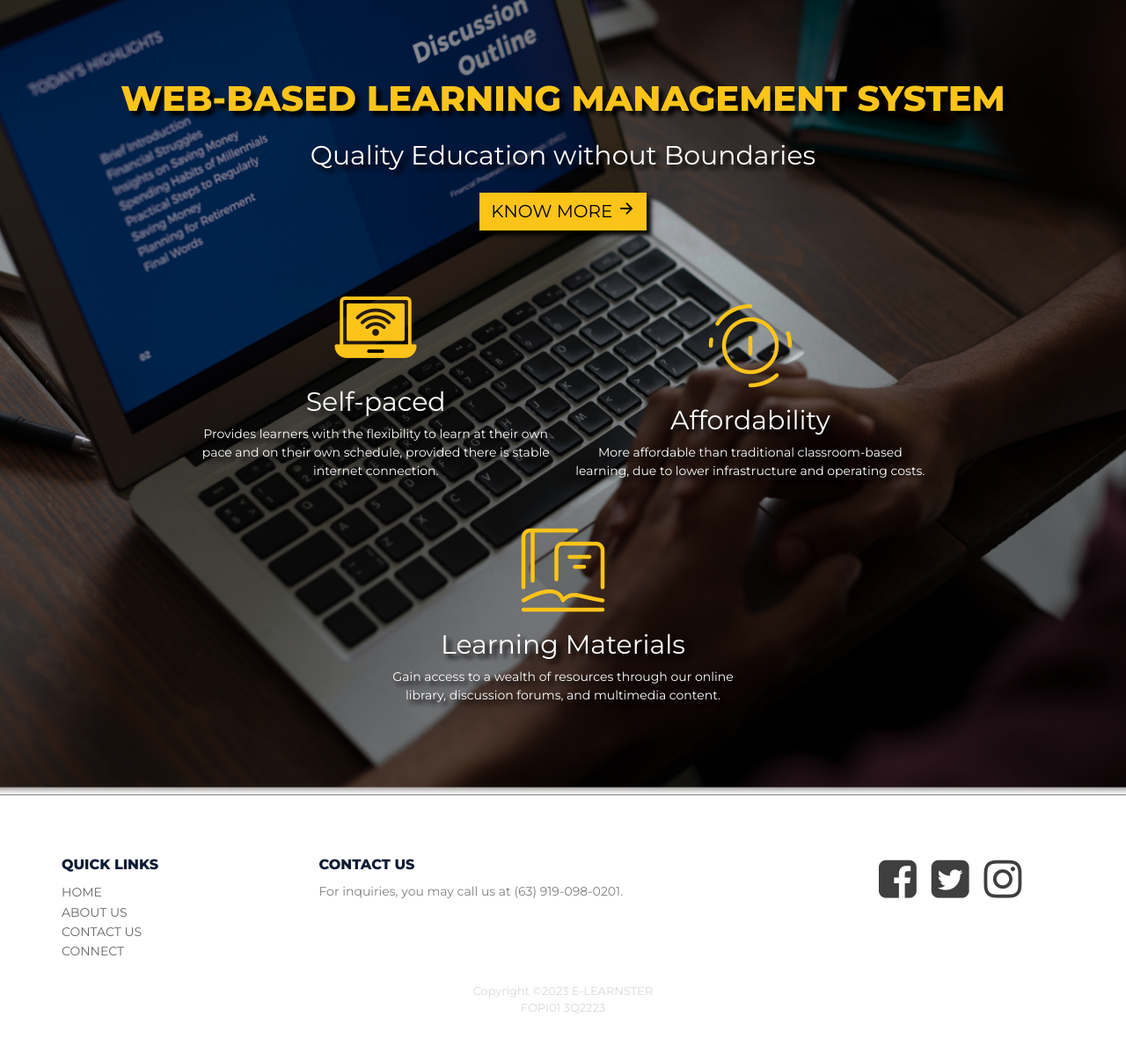
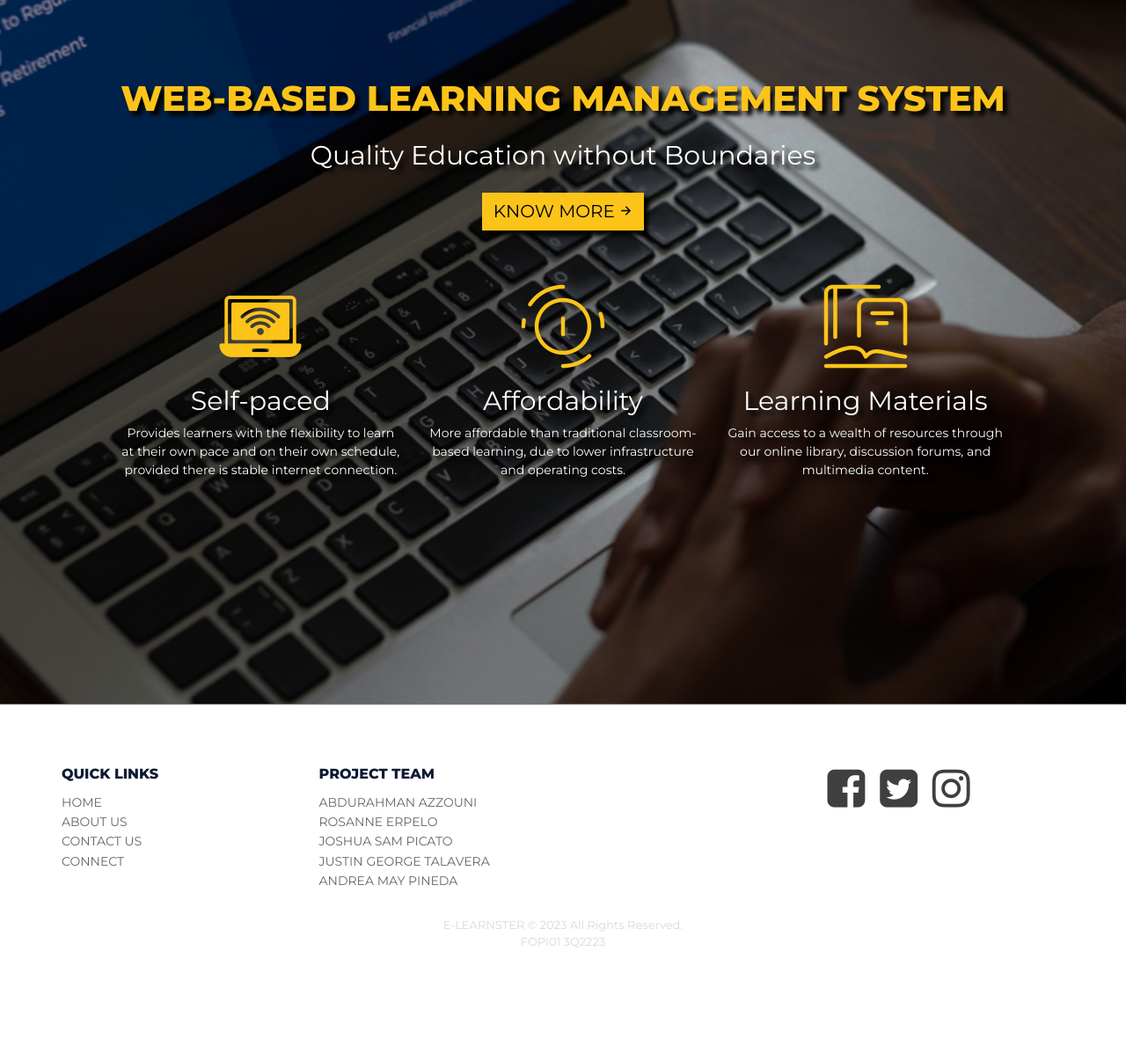
Before and after one commit to abudi6/IT120P_project, a PHP site: page / in a window 1280 px wide. Shown: the part 90-1296 px from the top of the page at 88% size. After the commit the page ends 1167 px from the top, so only its background shows below. Run offline with PHP 8.4, Linux system fonts and the light colour scheme.

Commit message:
CODING ITERATION WEEK 8

```diff
--- a/css/index.css
+++ b/css/index.css
@@ -15,7 +15,7 @@ body{
     min-height: 100vh;
     background-image: url("../assets/Picture1.png");
     background-repeat: no-repeat;
-    background-size:cover;
+    background-size: auto;
     background-position:center;
     padding:70px;
 }
@@ -54,7 +54,7 @@ body{
 }
 
 .btn ion-icon{
-    font-size: 20px;
+    font-size: 15px;
     align-items:inherit;
 }
 
@@ -71,9 +71,9 @@ section{
 
 .box {
     height:auto;
-    width:50vh;
+    width:40vh;
     display:inline-block;
-    margin:11px;
+    margin:10px;
 
  }
 
--- a/css/navbar-footer.css
+++ b/css/navbar-footer.css
@@ -102,13 +102,13 @@ nav a{
     list-style:none;
     line-height:1.6;
     font-size:14px;
-    margin-bottom:0;
+    margin-bottom:5px;
+    opacity:0.6;
   }
 
   .footer-dark ul a {
     color:inherit;
     text-decoration:none;
-    opacity:0.6;
   }
 
   .footer-dark ul a:hover {
@@ -128,7 +128,7 @@ nav a{
   }
 
   .footer-dark .item.social {
-    text-align:center;
+    text-align:left;
 
   }
 
@@ -179,4 +179,17 @@ nav a{
         right: 20px;
         align-items: center;
     }
+
+    .footer-dark {
+      padding: 10px;
+    }
+
+    .footer-dark h3,ul {
+      text-align: center;
+    }
+
+    .footer-dark .item.social {
+      text-align:center;
+
+    }
 }
--- a/index.html
+++ b/index.html
@@ -62,7 +62,7 @@
                 <p>
                     Quality Education without Boundaries
                 </p>
-                <center><a href="#" class="btn">KNOW MORE <ion-icon name="arrow-forward-outline"></ion-icon></a></center>
+                <center><a href="#" class="btn">KNOW MORE <ion-icon name="arrow-forward-sharp"></ion-icon></a></center>
             </div>
 
             <div id="container">
@@ -104,12 +104,18 @@
                                 <li><a href="#">HOME</a></li>
                                 <li><a href="#">ABOUT US</a></li>
                                 <li><a href="#">CONTACT US</a></li>
-                                <li><a href="#">CONNECT</a></li>
+                                <li><a href="pages/login.html">CONNECT</a></li>
                             </ul>
                         </div>
                         <div class="col-md-6 item item">
-                            <h3>CONTACT US</h3>
-                            <p>For inquiries, you may call us at (63) 919-098-0201.</p>
+                            <h3>PROJECT TEAM</h3>
+                            <ul>
+                                <li>ABDURAHMAN AZZOUNI</li>
+                                <li>ROSANNE ERPELO</li>
+                                <li>JOSHUA SAM PICATO</li>
+                                <li>JUSTIN GEORGE TALAVERA</li>
+                                <li>ANDREA MAY PINEDA</li>
+                            </ul>
                         </div>
 
                         <div class="col item social">
@@ -119,7 +125,7 @@
                             <a href="#" target=”_blank”><i class="fa fa-instagram"></i></a>
                         </a></div>
                     </div>
-                    <p class="copyright">Copyright ©2023  E-LEARNSTER<br>FOPI01 3Q2223</p>
+                    <p class="copyright">E-LEARNSTER © 2023  All Rights Reserved.<br>FOPI01 3Q2223</p>
                 </div>
             </footer>
         </div>
```
Also changed, not shown: README.md.
